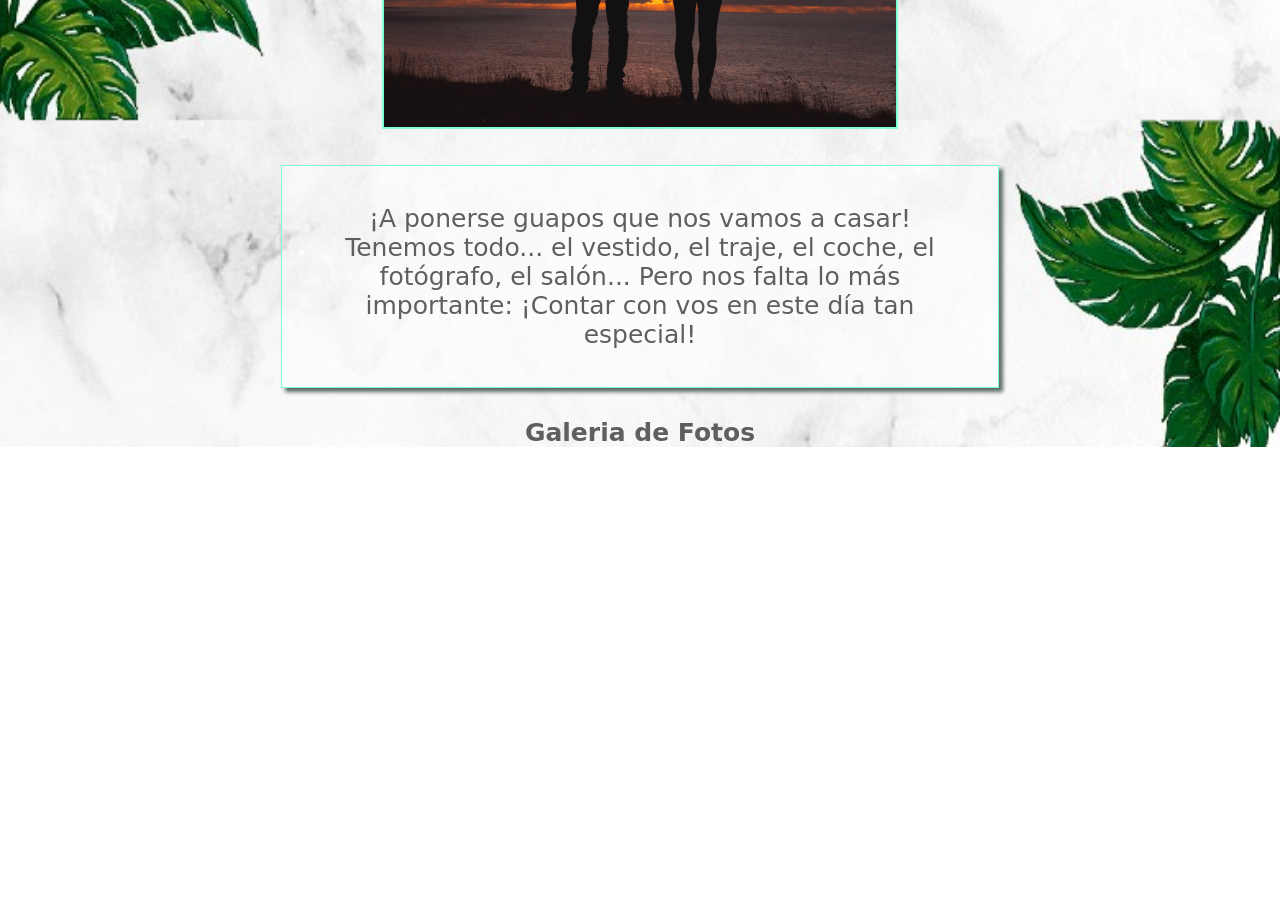
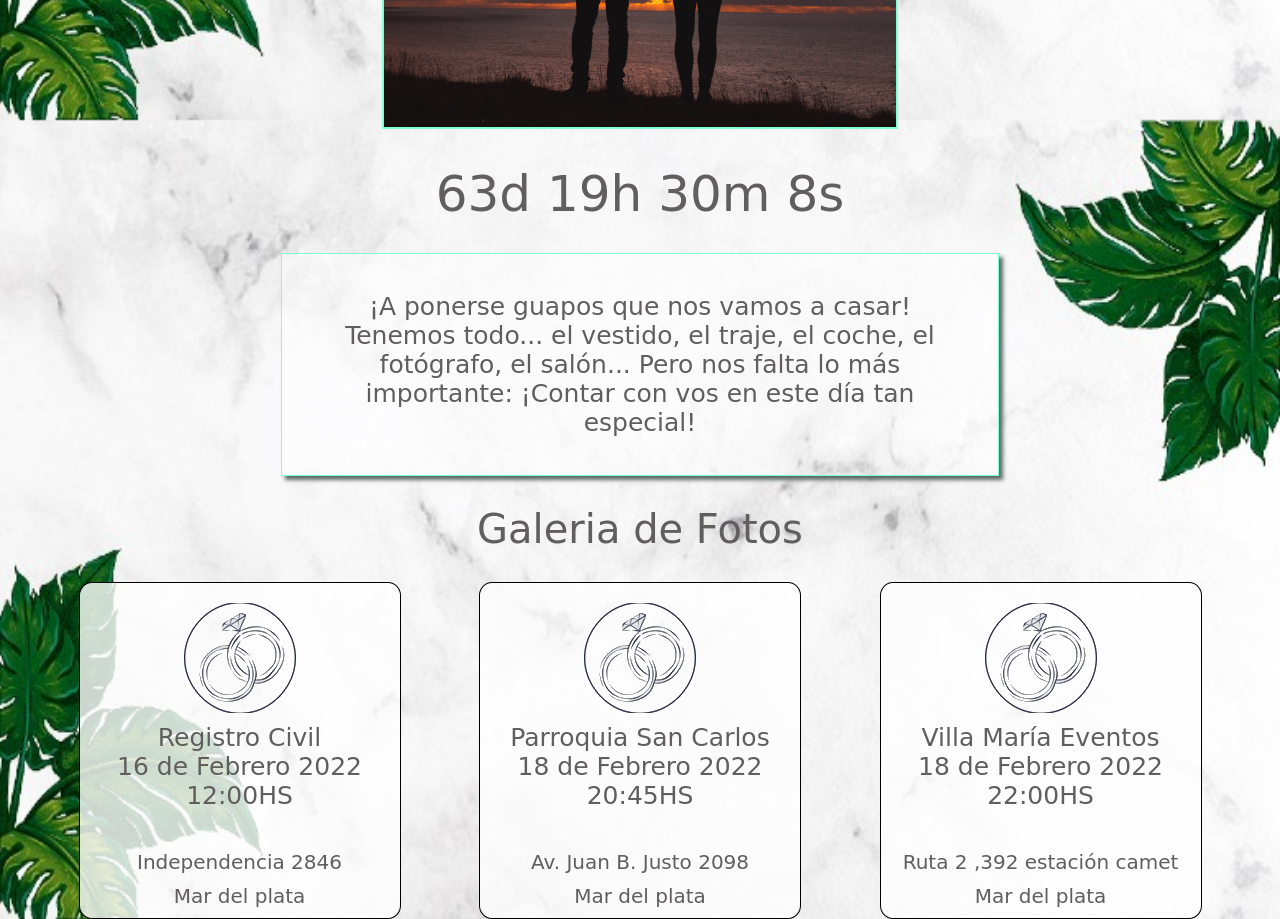
Before and after one commit to vadiazbailey/Invitaci-n, a plain HTML site: page index.html in a window 1280 px wide. Shown: the part 680-1599 px from the top of the page. Before the commit the page ends 1127 px from the top, so only its background shows below. Drawn offline with Linux system fonts and the light colour scheme; a web font is replaced by a local one.

Commit message:
agregadas ubicaciones

```diff
--- a/css/style.css
+++ b/css/style.css
@@ -383,6 +383,10 @@ body{
     border: 2px solid #7fffd4;
 }
 /*CuentaAtras*/
+.contador{
+  margin-top:30px;
+  font-size: 50px;
+}
 
 /*FrasePrincipal*/
 .frasePrincipal{
@@ -401,9 +405,44 @@ body{
 }
 
 /*Galeria de fotos*/
+.galeriaFotos p{
+  font-size: 40px;
+  margin-bottom: 30px;
+}
+
+/*Ubicaciones*/
+.ubicaciones{
+  width: 100vw;
+  display: flex;
+  justify-content: space-evenly;
+}
+
+/*Card de ubicacion del civil*/
 
 /*Card de ubicacion Iglesia*/
+.card{
+  padding-top: 20px;
+  display: flex;
+    width: 25vw;
+    background: rgba(255, 255, 255, 0.8);
+    border: solid 1px black;
+    border-radius: 4%;
+    align-items: center;
+    flex-direction: column;
+    align-content: center;
+}
 
+.card div{
+    display: flex;
+    margin: 10px 10px 40px 10px;
+    flex-direction: column;
+    align-items: center;
+}
+
+small{
+  font-size: 20px;
+  margin-bottom: 10px;
+}
 /*Card de ubicacion de la Fiesta*/
 
 /*Card del #Hashtag del evento*/
@@ -441,4 +480,16 @@ body{
         aspect-ratio: 1;
         border: 2px solid #7fffd4;
     }
+
+    .ubicaciones{
+      display: flex;
+      flex-direction: column;
+    }
+
+    .card{
+      width: 80vw;
+      margin-left: auto;
+      margin-right: auto;
+      margin-bottom: 20px;
+    }
 }
--- a/index.html
+++ b/index.html
@@ -40,7 +40,9 @@
     </div>
 
     <!--CuentaAtras-->
-    <div class="contador"></div>
+    <div>
+        <p class="contador"></p>
+    </div>
 
     <!--FrasePrincipal-->
     <div class="frasePrincipal">
@@ -49,12 +51,45 @@
 
     <!--Galeria de fotos-->
     <div class="galeriaFotos">
-        <h3>Galeria de Fotos</h3>
+        <p>Galeria de Fotos</p>
     </div>
 
-    <!--Card de ubicacion Iglesia-->
+    <div class="ubicaciones">
+        <!--Card de ubicacion del civil-->
+        <div class="card">
+            <img src="./images/anillos.png" alt="">
+            <div>
+                <p>Registro Civil</p>
+                <p>16 de Febrero 2022</p>
+                <p>12:00HS</p>
+            </div>
+            <small>Independencia 2846</small>
+            <small>Mar del plata</small>
+        </div>
+        <!--Card de ubicacion Iglesia-->
+        <div class="card">
+            <img src="./images/anillos.png" alt="">
+            <div>
+                <p>Parroquia San Carlos</p>
+                <p>18 de Febrero 2022</p>
+                <p>20:45HS</p>
+            </div>
+            <small>Av. Juan B. Justo 2098</small>
+            <small>Mar del plata</small>
+        </div>
 
-    <!--Card de ubicacion de la Fiesta-->
+        <!--Card de ubicacion de la Fiesta-->
+        <div class="card">
+            <img src="./images/anillos.png" alt="">
+            <div>
+                <p>Villa María Eventos</p>
+                <p>18 de Febrero 2022</p>
+                <p>22:00HS</p>
+            </div>
+            <small>Ruta 2 ,392 estación camet</small>
+            <small>Mar del plata</small>
+        </div>
+    </div>
 
     <!--Card del #Hashtag del evento-->
 
@@ -67,5 +102,6 @@
     <!--Texto despedida-->
 
 <script src="js/musica.js"></script>
+<script src="js/contador.js"></script>
 </body>
 </html>
--- /dev/null
+++ b/js/contador.js
@@ -0,0 +1,28 @@
+"use strict"
+
+var countDownDate = new Date(1645196400000).getTime();
+
+var x = setInterval(function() {
+
+  // Get today's date and time
+  var now = new Date().getTime();
+
+  // Find the distance between now and the count down date
+  var distance = countDownDate - now;
+
+  // Time calculations for days, hours, minutes and seconds
+  var days = Math.floor(distance / (1000 * 60 * 60 * 24));
+  var hours = Math.floor((distance % (1000 * 60 * 60 * 24)) / (1000 * 60 * 60));
+  var minutes = Math.floor((distance % (1000 * 60 * 60)) / (1000 * 60));
+  var seconds = Math.floor((distance % (1000 * 60)) / 1000);
+
+  // Display the result in the element with id="demo"
+  document.querySelector(".contador").innerHTML = days + "d " + hours + "h "
+  + minutes + "m " + seconds + "s ";
+
+  // If the count down is finished, write some text
+  if (distance < 0) {
+    clearInterval(x);
+    document.querySelector(".contador").innerHTML = "EXPIRED";
+  }
+}, 1000);
```
Also changed, not shown: images/anillos.png (added).
